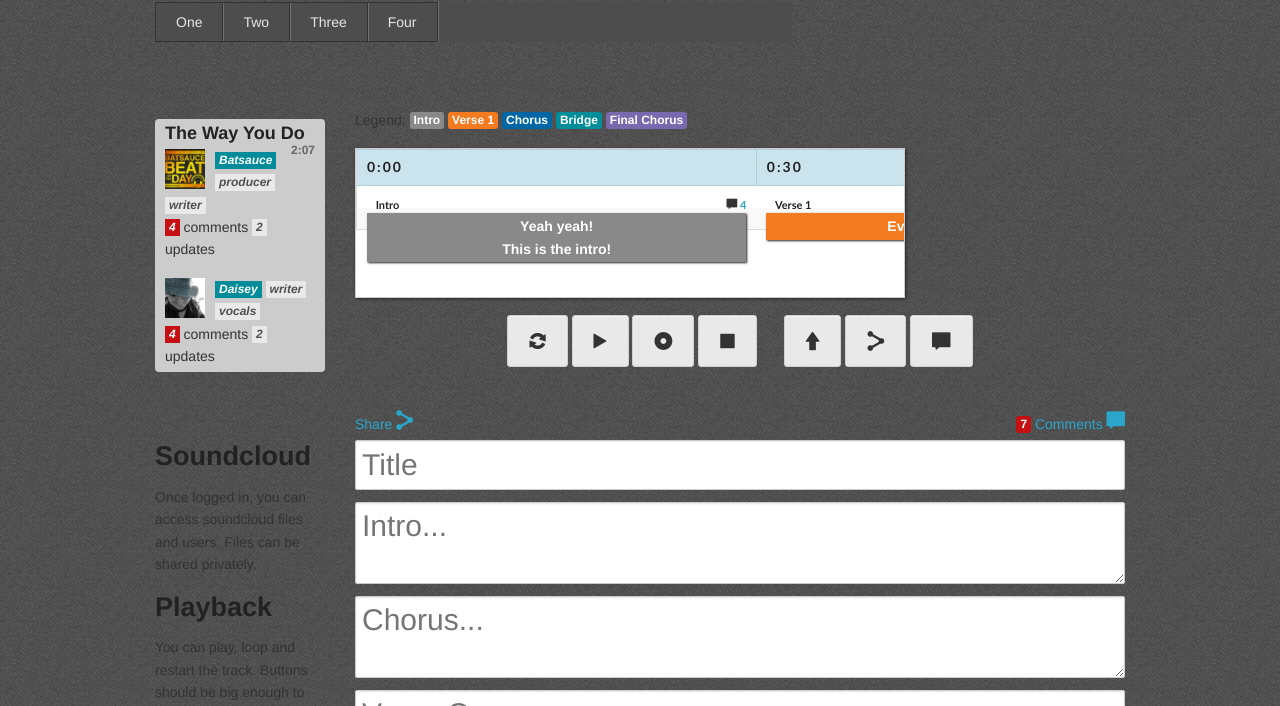
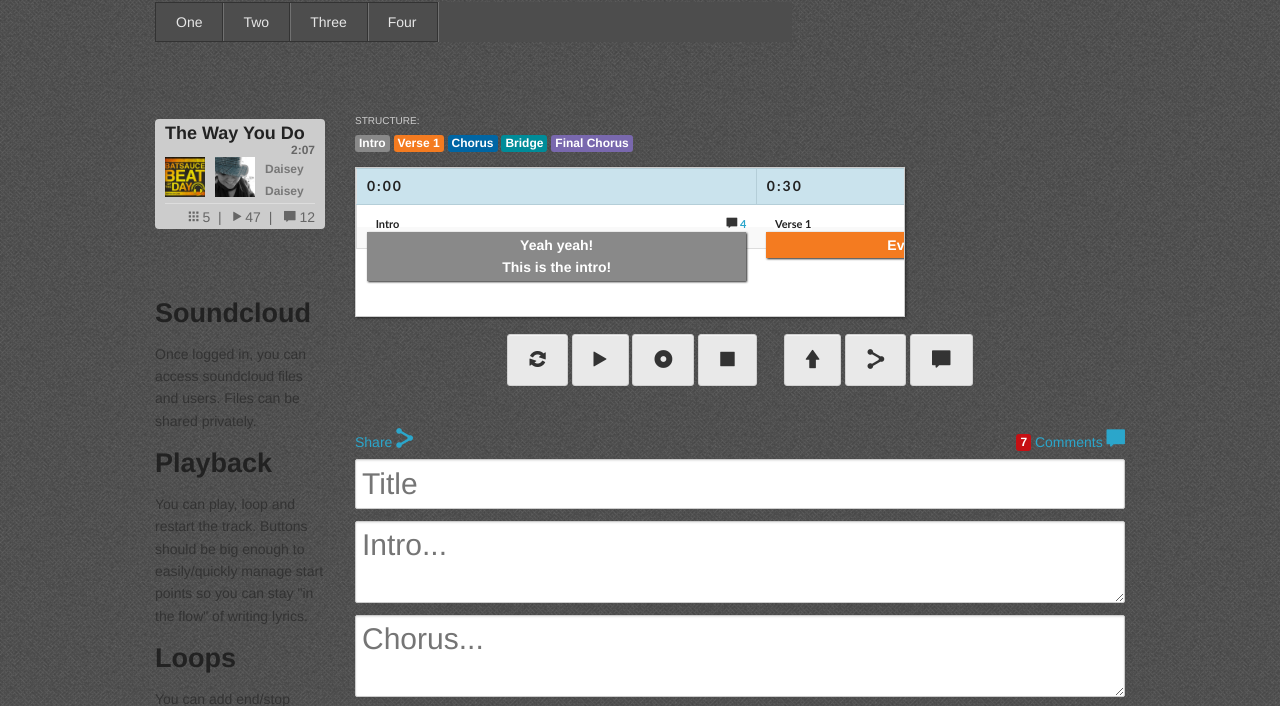
Before and after one commit to daiseykat/SoundPad-BG, a plain HTML site: page index.html in a window 1280 px wide. Shown: the top 706 px of the page. Drawn offline with nearby package versions, Linux system fonts and the light colour scheme.

Commit message:
last push

```diff
--- a/index.html
+++ b/index.html
@@ -75,12 +75,12 @@
         <div class="row">
           <div class="twelve columns">
 
-            <p id="legend">Legend:
-                  <span class="label radius labelIntro" id="stopIntro">Intro</span>
-                  <span class="label radius labelVerse" id="stopVerse">Verse 1</span>
-                  <span class="label radius labelChorus" id="stopChorus">Chorus</span>
-                  <span class="label radius labelBridge" id="stopBridge">Bridge</span>
-                  <span class="label radius labelFinalChorus" id="stopFinal">Final Chorus</span>
+            <p id="legend">Structure:<br/>
+                  <div class="label radius labelIntro" id="stopIntro">Intro</div>
+                  <div class="label radius labelVerse" id="stopVerse">Verse 1</div>
+                  <div class="label radius labelChorus" id="stopChorus">Chorus</div>
+                  <div class="label radius labelBridge" id="stopBridge">Bridge</div>
+                  <div class="label radius labelFinalChorus" id="stopFinal">Final Chorus</div>
                 </p>
 
 
@@ -240,21 +240,18 @@ $( "#stopFinal" ).click(function(){
         <div class="boxTrack">
           <h4>The Way You Do
            <div class="time">2:07</div></time></h4>
-          <p><img src="images/user_Batsauce.jpg" class="thumb left">
-            <i class="label primary">Batsauce</i>
-            <i class="label secondary">producer</i>
-            <i class="label secondary">writer</i>
-            <br/>
-            <i class="label alert">4</i> comments
-            <i class="label secondary">2</i> updates
+          <p class="boxUser">
+            <img src="images/user_Batsauce.jpg" class="thumb left">
+            <i class="handle">Daisey</i>
+            <img src="images/user_Daisey.jpg" class="thumb left">
+            <i class="handle">Daisey</i>
           </p>
-          <p><img src="images/user_Daisey.jpg" class="thumb left">
-            <i class="label primary">Daisey</i>
-            <i class="label secondary">writer</i>
-            <i class="label secondary">vocals</i>
-            <br/>
-            <i class="label alert">4</i> comments
-            <i class="label secondary">2</i> updates
+            <hr>
+            <div class="boxStats">
+            <i class="fi-thumbnails"></i>&nbsp;5&nbsp;&nbsp;|&nbsp;&nbsp;
+            <i class="fi-play"></i>&nbsp;47&nbsp;&nbsp;|&nbsp;&nbsp;
+            <i class="fi-comment"></i>&nbsp;12
+          </div>
           </p>
         </div>
 
--- a/stylesheets/app.css
+++ b/stylesheets/app.css
@@ -70,7 +70,7 @@ h5 { font-size: 17px; }
 
 h6 { font-size: 14px; }
 
-hr { border: solid #ddd; border-width: 1px 0 0; clear: both; margin: 22px 0 21px; height: 0; }
+hr { border: solid #ddd; border-width: 1px 0 0; clear: both; margin: 5px 0; height: 0; }
 
 .subheader { line-height: 1.3; color: #6f6f6f; font-weight: 300; margin-bottom: 17px; }
 #header {margin-top: -18px;}
@@ -319,7 +319,8 @@ img, object, embed { max-width: 100%; height: auto; }
 
 
 /** sidebar track info  **/
-.thumb {height: 40px; margin-right: 10px;}
+.thumb {height: 40px; margin-right: 10px; margin-bottom: 5px;}
+.handle {color: #777; font-style: normal; font-size: 12px; font-weight: bold;}
 
 object, embed { height: 100%; }
 
@@ -920,7 +921,7 @@ ul.inline-list li a, ul.link-list li a { display: block; }
 
 /* Image Thumbnails ---------------------- */
 .th { display: block; }
-.th img { display: block; border: solid 4px #fff; -webkit-box-shadow: 0 0 0 1px rgba(0, 0, 0, 0.2); -moz-box-shadow: 0 0 0 1px rgba(0, 0, 0, 0.2); box-shadow: 0 0 0 1px rgba(0, 0, 0, 0.2); -webkit-border-radius: 3px; -moz-border-radius: 3px; -ms-border-radius: 3px; -o-border-radius: 3px; border-radius: 3px; -webkit-transition-property: box-shadow; -moz-transition-property: box-shadow; -o-transition-property: box-shadow; transition-property: box-shadow; -webkit-transition-duration: 300ms; -moz-transition-duration: 300ms; -o-transition-duration: 300ms; transition-duration: 300ms; }
+.th img { display: block; height: 30px; border: solid 4px #fff; -webkit-box-shadow: 0 0 0 1px rgba(0, 0, 0, 0.2); -moz-box-shadow: 0 0 0 1px rgba(0, 0, 0, 0.2); box-shadow: 0 0 0 1px rgba(0, 0, 0, 0.2); -webkit-border-radius: 3px; -moz-border-radius: 3px; -ms-border-radius: 3px; -o-border-radius: 3px; border-radius: 3px; -webkit-transition-property: box-shadow; -moz-transition-property: box-shadow; -o-transition-property: box-shadow; transition-property: box-shadow; -webkit-transition-duration: 300ms; -moz-transition-duration: 300ms; -o-transition-duration: 300ms; transition-duration: 300ms; }
 .th:hover img { -webkit-box-shadow: 0 0 6px 1px rgba(43, 166, 203, 0.5); -moz-box-shadow: 0 0 6px 1px rgba(43, 166, 203, 0.5); box-shadow: 0 0 6px 1px rgba(43, 166, 203, 0.5); }
 
 /* Video - Mad props to http://www.alistapart.com/articles/creating-intrinsic-ratios-for-video/ ---------------------- */
@@ -1241,3 +1242,6 @@ background-color: #ccc; padding: 5px 10px 5px 10px; margin-top: 10px;}
 .boxTrack p:last-child {margin-bottom: 0px;}
 .boxTrack h4 {font-size: 18px; margin: 0px; margin-bottom: 5px;}
 .boxTrack h4 div {font-size: 12px; color: #666; float: right;}
+.boxUser {float: left; margin-right: 10px; margin-bottom: 0px; border-bottom: 1px solid #ccc;}
+.boxStats {display: block; text-align: right; font-size: 14px; color: #666 !important;}
+.boxStats i {font-size: 15px; padding: 5px 0px;}
--- a/stylesheets/timeline.css
+++ b/stylesheets/timeline.css
@@ -48,4 +48,7 @@ td div abbr    {font:bold 11px "Trebuchet MS", sans-serif; padding:0 3px; margin
 
 /*HEADER AND LEGEND*/
 h3          {margin:10px 0;}
+
 #legend > div  {font-weight:normal; display:inline; font-size:70%; margin:0 5px;}
+#legend {margin-top: -3px;line-height: 30px; color: #ccc;text-transform: uppercase;font-size: 10px; margin-bottom: 0px; padding-bottom: 0px;}
+#legend div {margin-top: 3px !important;}
```
